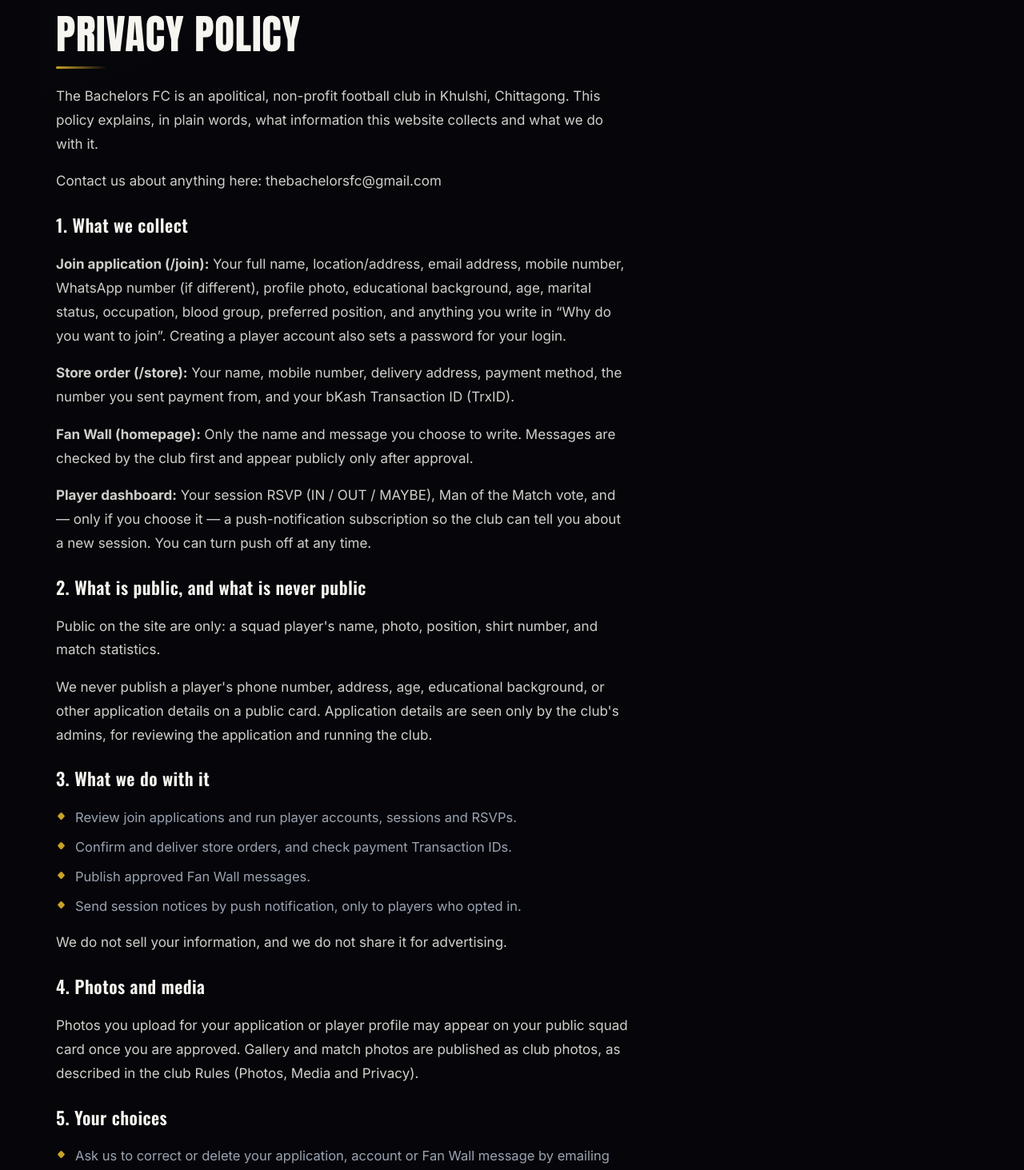
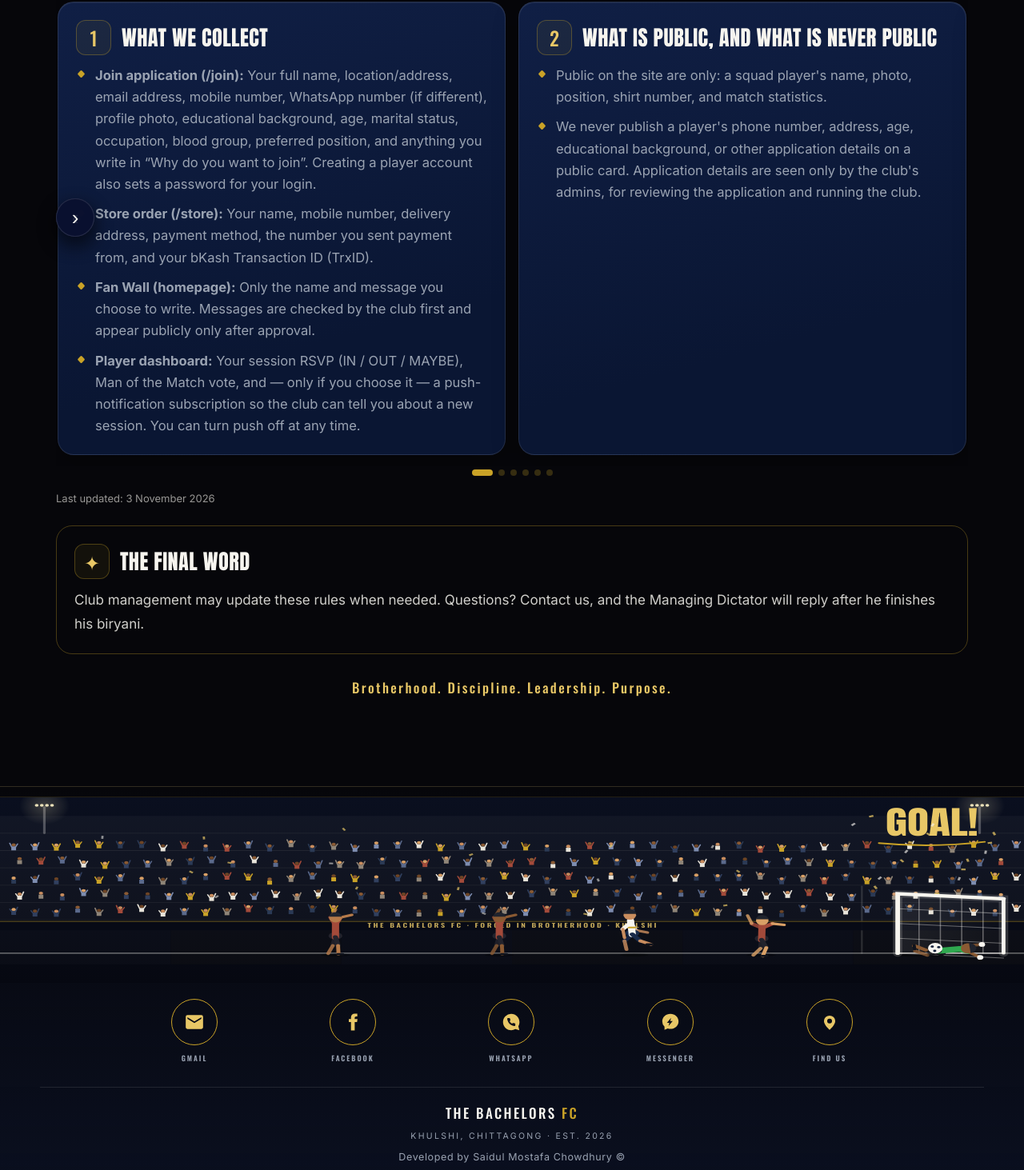
Before and after one commit to thebachelorsfc/bachelors-fc, a Next.js app: page /rules in a window 1280 px wide. Shown: the part 1254-2717 px from the top of the page at 80% size. Built offline with nearby package versions, Linux system fonts and the light colour scheme; no server answers.

Commit message:
The Bachelors FC rebuild — Next.js + Supabase (Phases 1-2)

```diff
--- a/app/rules/page.tsx
+++ b/app/rules/page.tsx
@@ -1,4 +1,4 @@
-import type { Metadata } from "next"; import CardCarousel from "@/components/CardCarousel";
+import type { Metadata } from "next"; import type { ReactNode } from "react"; import CardCarousel from "@/components/CardCarousel";
 export const metadata: Metadata = { title: "Rules & Privacy | The Bachelors FC", alternates: { canonical: "/rules" } };
 // Official club rules & policy — owner's own text, supplied 2026-10-26. Keep verbatim.
 // NOTE: section 3 has one line still to come from the owner — the fee amount + payment method.
@@ -38,22 +38,37 @@ const SECTIONS: { no: string; title: string; points: string[] }[] = [
 // Website Privacy Policy — owner-approved text (draft 2026-11-01, published 2026-11-03).
 // Owner's call 2026-11-03: the policy lives on this page (Rules & Policy), not a separate page;
 // /privacy permanently redirects here. Payment wording is bKash only (sudhu-bKash rule).
-const PRIV_SUB: { h: string; p: string }[] = [
-  { h: "Join application (/join)", p: "Your full name, location/address, email address, mobile number, WhatsApp number (if different), profile photo, educational background, age, marital status, occupation, blood group, preferred position, and anything you write in “Why do you want to join”. Creating a player account also sets a password for your login." },
-  { h: "Store order (/store)", p: "Your name, mobile number, delivery address, payment method, the number you sent payment from, and your bKash Transaction ID (TrxID)." },
-  { h: "Fan Wall (homepage)", p: "Only the name and message you choose to write. Messages are checked by the club first and appear publicly only after approval." },
-  { h: "Player dashboard", p: "Your session RSVP (IN / OUT / MAYBE), Man of the Match vote, and — only if you choose it — a push-notification subscription so the club can tell you about a new session. You can turn push off at any time." },
-];
-const PRIV_USES: string[] = [
+// Same card format as the rules sections (owner's call, 2026-11-03): the policy's
+// six parts render as moving cards in a CardCarousel, above The Final Word.
+const PRIVACY: { no: string; title: string; points: ReactNode[] }[] = [
+  { no: "1", title: "What We Collect", points: [
+    <span key="join"><strong>Join application (/join):</strong> Your full name, location/address, email address, mobile number, WhatsApp number (if different), profile photo, educational background, age, marital status, occupation, blood group, preferred position, and anything you write in “Why do you want to join”. Creating a player account also sets a password for your login.</span>,
+    <span key="store"><strong>Store order (/store):</strong> Your name, mobile number, delivery address, payment method, the number you sent payment from, and your bKash Transaction ID (TrxID).</span>,
+    <span key="fanwall"><strong>Fan Wall (homepage):</strong> Only the name and message you choose to write. Messages are checked by the club first and appear publicly only after approval.</span>,
+    <span key="dash"><strong>Player dashboard:</strong> Your session RSVP (IN / OUT / MAYBE), Man of the Match vote, and — only if you choose it — a push-notification subscription so the club can tell you about a new session. You can turn push off at any time.</span>,
+  ] },
+  { no: "2", title: "What Is Public, and What Is Never Public", points: [
+    "Public on the site are only: a squad player's name, photo, position, shirt number, and match statistics.",
+    "We never publish a player's phone number, address, age, educational background, or other application details on a public card. Application details are seen only by the club's admins, for reviewing the application and running the club.",
+  ] },
+  { no: "3", title: "What We Do With It", points: [
     "Review join applications and run player accounts, sessions and RSVPs.",
     "Confirm and deliver store orders, and check payment Transaction IDs.",
     "Publish approved Fan Wall messages.",
     "Send session notices by push notification, only to players who opted in.",
-];
-const PRIV_CHOICES: string[] = [
+    "We do not sell your information, and we do not share it for advertising.",
+  ] },
+  { no: "4", title: "Photos and Media", points: [
+    "Photos you upload for your application or player profile may appear on your public squad card once you are approved. Gallery and match photos are published as club photos, as described in the club Rules (Photos, Media and Privacy).",
+  ] },
+  { no: "5", title: "Your Choices", points: [
     "Ask us to correct or delete your application, account or Fan Wall message by emailing thebachelorsfc@gmail.com.",
     "Change your own RSVP and push-notification choice from your player dashboard.",
     "If you leave the club, ask us to remove your personal details from public pages; match history already published as a club record may remain in anonymised or summary form.",
+  ] },
+  { no: "6", title: "Changes", points: [
+    "If this policy changes, the updated version will be published here.",
+  ] },
 ];
 export default function Rules() {
   return (<main className="wrap"><section><p className="eyebrow">Rules &amp; Privacy</p><h1>Rules &amp; Privacy</h1>
@@ -62,30 +77,20 @@ export default function Rules() {
       <div className="rule-head"><span className="rule-no">{s.no}</span><h2>{s.title}</h2></div>
       <ul className="rule-list">{s.points.map(pt => <li key={pt.slice(0, 24)}>{pt}</li>)}</ul>
     </div>))}</CardCarousel></div>
+    <div style={{ marginTop: 44 }}>
+      <p className="eyebrow">Privacy</p><h2>Privacy Policy</h2>
+      <p className="copy" style={{ maxWidth: 720 }}>The Bachelors FC is an apolitical, non-profit football club in Khulshi, Chittagong. This policy explains, in plain words, what information this website collects and what we do with it.</p>
+      <p className="copy" style={{ maxWidth: 720 }}>Contact us about anything here: thebachelorsfc@gmail.com</p>
+      <div style={{ marginTop: 24 }}><CardCarousel slide="min(560px,94%)">{PRIVACY.map(s => (<div className="card rule-sec" key={s.no}>
+        <div className="rule-head"><span className="rule-no">{s.no}</span><h2>{s.title}</h2></div>
+        <ul className="rule-list">{s.points.map((pt, i) => <li key={i}>{pt}</li>)}</ul>
+      </div>))}</CardCarousel></div>
+      <p style={{ marginTop: 18, opacity: .6, fontSize: 13 }}>Last updated: 3 November 2026</p>
+    </div>
     <div className="rule-final">
       <div className="rule-head"><span className="rule-no">✦</span><h2>The Final Word</h2></div>
       <p className="copy" style={{margin: 0}}>Club management may update these rules when needed. Questions? Contact us, and the Managing Dictator will reply after he finishes his biryani.</p>
     </div>
     <p className="rule-sign">Brotherhood. Discipline. Leadership. Purpose.</p>
-    <div style={{ marginTop: 44, borderTop: "1px solid var(--chip-br)", paddingTop: 30 }}>
-      <p className="eyebrow">Privacy</p><h2>Privacy Policy</h2>
-      <p className="copy" style={{ maxWidth: 720 }}>The Bachelors FC is an apolitical, non-profit football club in Khulshi, Chittagong. This policy explains, in plain words, what information this website collects and what we do with it.</p>
-      <p className="copy" style={{ maxWidth: 720 }}>Contact us about anything here: thebachelorsfc@gmail.com</p>
-      <h3 style={{ marginTop: 26 }}>1. What we collect</h3>
-      {PRIV_SUB.map(s => (<p className="copy" style={{ maxWidth: 720 }} key={s.h}><strong>{s.h}:</strong> {s.p}</p>))}
-      <h3 style={{ marginTop: 26 }}>2. What is public, and what is never public</h3>
-      <p className="copy" style={{ maxWidth: 720 }}>Public on the site are only: a squad player&apos;s name, photo, position, shirt number, and match statistics.</p>
-      <p className="copy" style={{ maxWidth: 720 }}>We never publish a player&apos;s phone number, address, age, educational background, or other application details on a public card. Application details are seen only by the club&apos;s admins, for reviewing the application and running the club.</p>
-      <h3 style={{ marginTop: 26 }}>3. What we do with it</h3>
-      <ul className="rule-list" style={{ maxWidth: 720 }}>{PRIV_USES.map(u => (<li key={u.slice(0, 24)}>{u}</li>))}</ul>
-      <p className="copy" style={{ maxWidth: 720 }}>We do not sell your information, and we do not share it for advertising.</p>
-      <h3 style={{ marginTop: 26 }}>4. Photos and media</h3>
-      <p className="copy" style={{ maxWidth: 720 }}>Photos you upload for your application or player profile may appear on your public squad card once you are approved. Gallery and match photos are published as club photos, as described in the club Rules (Photos, Media and Privacy).</p>
-      <h3 style={{ marginTop: 26 }}>5. Your choices</h3>
-      <ul className="rule-list" style={{ maxWidth: 720 }}>{PRIV_CHOICES.map(c => (<li key={c.slice(0, 24)}>{c}</li>))}</ul>
-      <h3 style={{ marginTop: 26 }}>6. Changes</h3>
-      <p className="copy" style={{ maxWidth: 720 }}>If this policy changes, the updated version will be published here.</p>
-      <p style={{ marginTop: 24, opacity: .6, fontSize: 13 }}>Last updated: 3 November 2026</p>
-    </div>
   </section></main>);
 }
```
Lines whose indentation alone changed are shown as unchanged.
